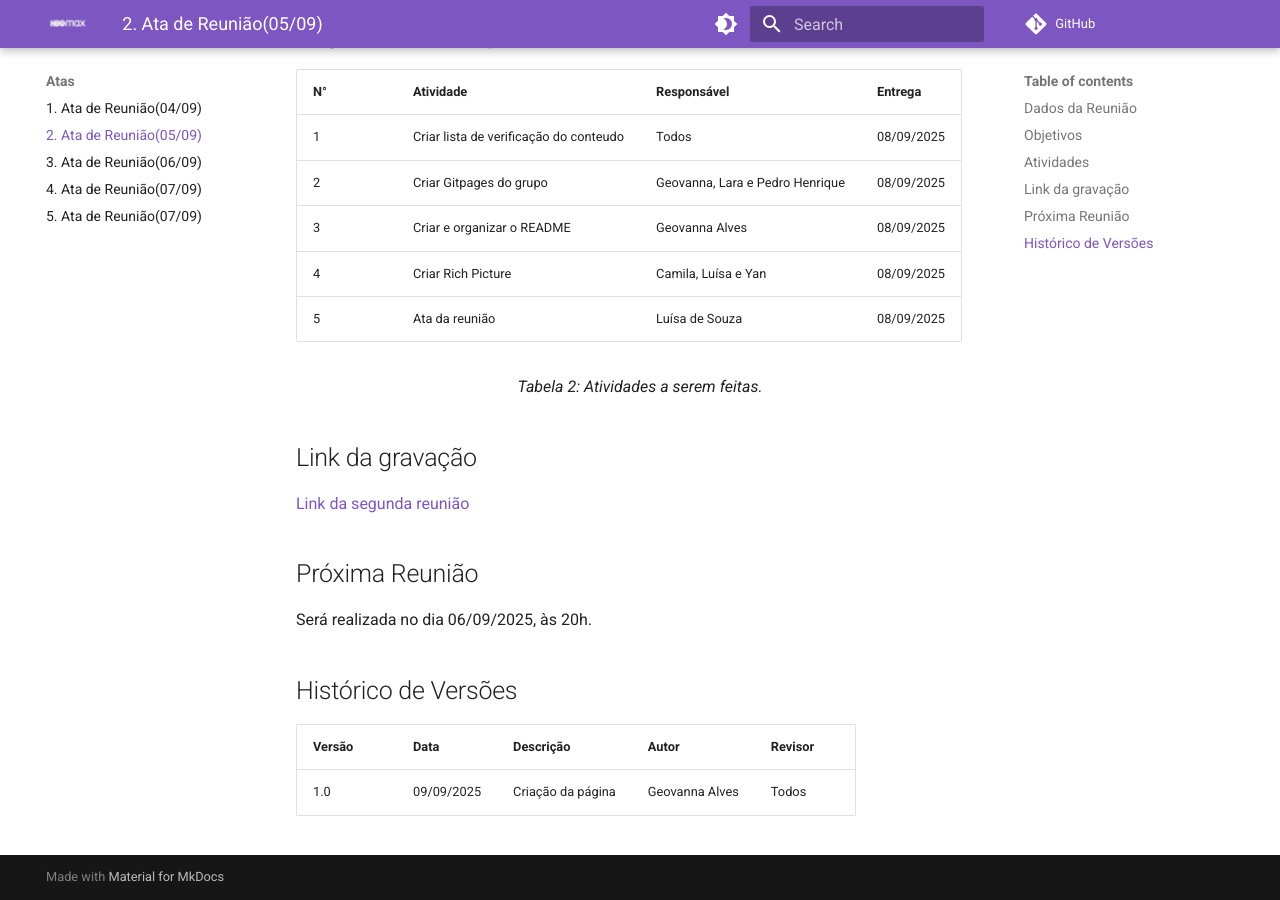
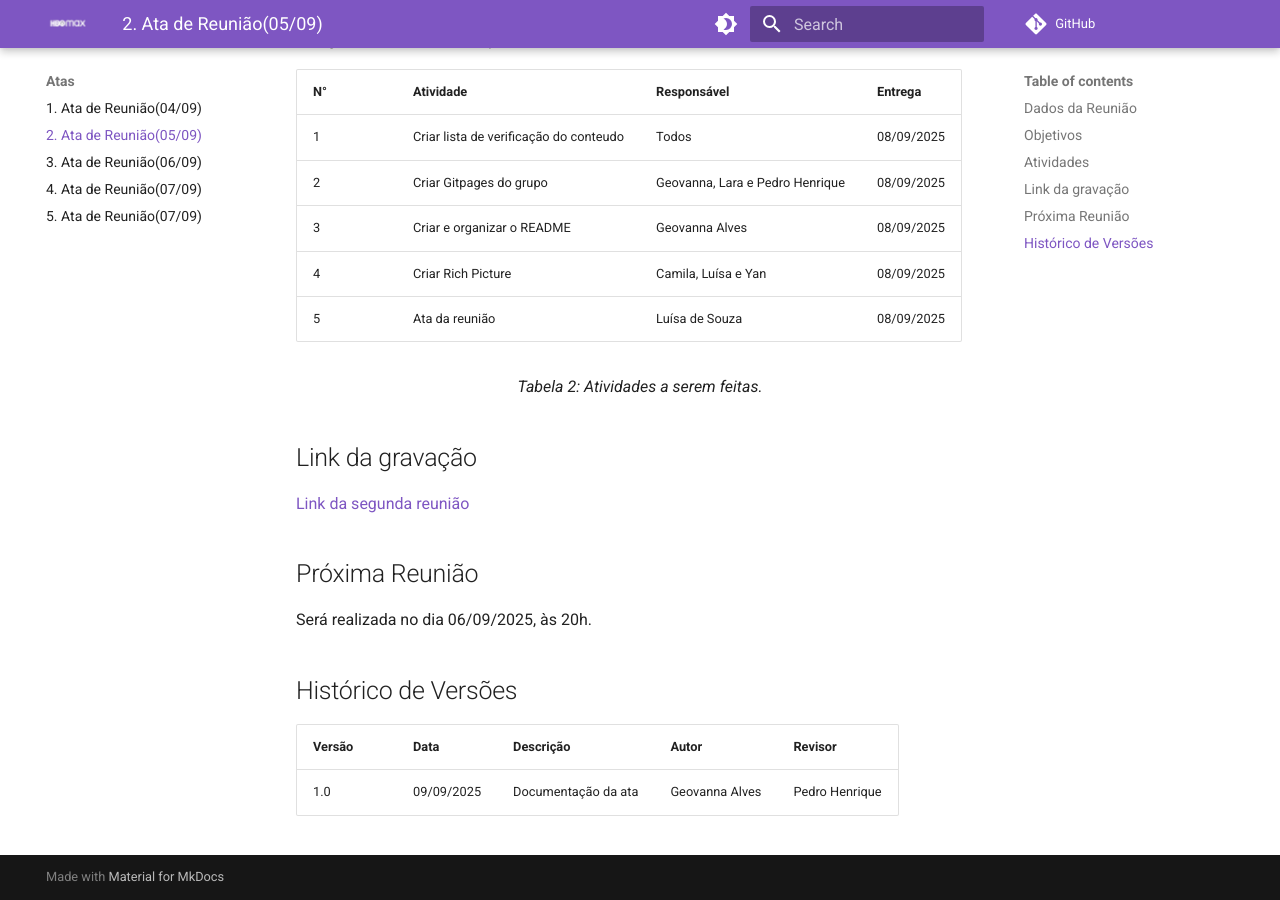
Before and after one commit to Requisitos-de-Software/2025.2-Grupo05, an MkDocs documentation site: the page built from docs/Atas/ata05-09.md, in a window 1280 px wide and 900 px high, scrolled down 758 px. Built offline with MkDocs 1.6.1 and Material for MkDocs 9.7.7, drawn with Linux system fonts in a browser that asks for light colours; comment, search, counter and statistics services are not loaded.

Commit message:
Update ata05-09.md

```diff
--- a/docs/Atas/ata05-09.md
+++ b/docs/Atas/ata05-09.md
@@ -41,4 +41,4 @@ Será realizada no dia 06/09/2025, às 20h.
 
 | Versão | Data       | Descrição                   | Autor             | Revisor         |
 |--------|------------|-----------------------------|-------------------|-----------------|
-| 1.0    | 09/09/2025 | Criação da página           |  Geovanna Alves   |    Todos        |
+| 1.0    | 09/09/2025 | Documentação da ata           |  Geovanna Alves   |    Pedro Henrique        |
```
